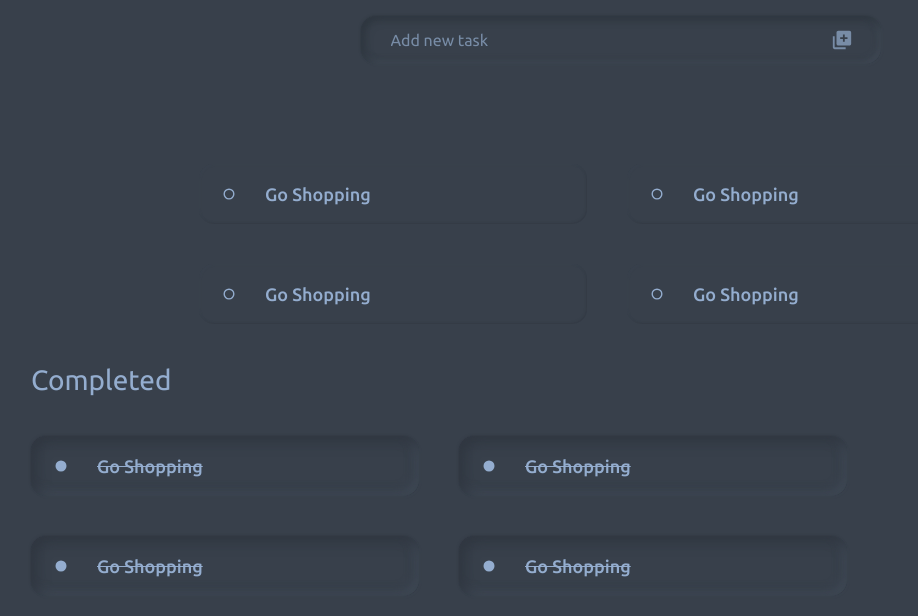
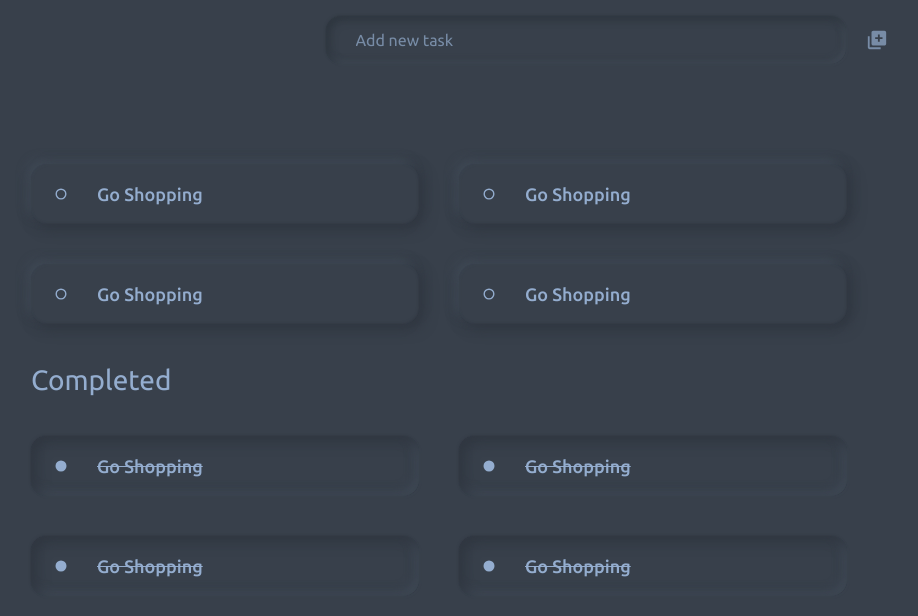
Before and after one commit to wselimzade/TodoApp, a React (Create React App) app: page / in a window 1280 px wide. Shown: the top 616 px of the page, without its empty margins (33-951 px from the left). Built offline with nearby package versions, Linux system fonts and the light colour scheme.

Commit message:
elimination of design errors

```diff
--- a/src/components/tasks.jsx
+++ b/src/components/tasks.jsx
@@ -5,16 +5,20 @@ export default function Tasks() {
     return (
         <div className="tasks">
             <div className='task'>
-                <GoDot className='dot' /> Go Shopping
+                <GoDot className='dot' />
+                <span className='task-text'> Go Shopping </span>
             </div>
             <div className='task'>
-                <GoDot className='dot' /> Go Shopping
+                <GoDot className='dot' />
+                <span className='task-text'> Go Shopping </span>
             </div>
             <div className='task'>
-                <GoDot className='dot' /> Go Shopping
+                <GoDot className='dot' />
+                <span className='task-text'> Go Shopping </span>
             </div>
             <div className='task'>
-                <GoDot className='dot' /> Go Shopping
+                <GoDot className='dot' />
+                <span className='task-text'> Go Shopping </span>
             </div>
         </div>
     )
--- a/src/style/App.css
+++ b/src/style/App.css
@@ -1,7 +1,7 @@
 .App {
   width: 90%;
-  margin: 0 auto;
-  margin-top: 1.6rem;
+  margin: 1.6rem auto;
+  /* margin-top: 1.6rem; */
   /* text-align: center; */
   /* border: 1px solid #000; */
 }
--- a/src/style/addBar.css
+++ b/src/style/addBar.css
@@ -14,7 +14,6 @@
     background: #38404B;
     box-shadow: 3px 3px 8px 0px rgba(46, 53, 62, 0.90) inset, -3px -3px 6px 0px rgba(66, 75, 88, 0.90) inset, 3px -3px 6px 0px rgba(46, 53, 62, 0.20) inset, -3px 3px 6px 0px rgba(46, 53, 62, 0.20) inset, -1px -1px 2px 0px rgba(46, 53, 62, 0.50),
         1px 1px 2px 0px rgba(66, 75, 88, 0.30);
-
     color: rgba(148, 173, 207, 0.70);
     font-family: Ubuntu;
     font-size: 1.6rem;
@@ -34,6 +33,5 @@
 .add-icon {
     font-size: 2.2rem;
     color: #94ADCFB2;
-    margin-left: -7rem;
     cursor: pointer;
 }
--- a/src/style/completed.css
+++ b/src/style/completed.css
@@ -26,10 +26,11 @@
     width: 35rem;
     padding: 1.9rem;
     flex-shrink: 0;
-    border-radius: 16px;
+    border-radius: 1.6rem;
     background: #38404B;
     box-shadow: 5px 5px 13px 0px rgba(48, 54, 64, 0.90) inset, -5px -5px 10px 0px rgba(64, 74, 86, 0.90) inset, 5px -5px 10px 0px rgba(48, 54, 64, 0.20) inset, -5px 5px 10px 0px rgba(48, 54, 64, 0.20) inset, -1px -1px 2px 0px rgba(48, 54, 64, 0.50), 1px 1px 2px 0px rgba(64, 74, 86, 0.30);
     color: #94ADCF;
+    cursor: pointer;
 }
 
 .completed-task-text {
--- a/src/style/tasks.css
+++ b/src/style/tasks.css
@@ -1,22 +1,22 @@
 .tasks {
     margin-top: 10rem;
     display: flex;
-    justify-content: center;
+    /* justify-content: center; */
     gap: 4rem;
     flex-wrap: wrap;
+    cursor: pointer;
 }
 
 .task {
     display: flex;
+    align-items: center;
     /* justify-content: center; */
-    border-radius: 1.5rem;
-    align-items: center;
     width: 35rem;
     padding: 1.9rem;
     flex-shrink: 0;
-    fill: #38404B;
-    box-shadow: -1px -1px 2px 0px rgba(48, 54, 64, 0.50) inset, 1px 1px 2px 0px rgba(64, 74, 86, 0.30) inset;
-    /* filter: drop-shadow(5px 5px 13px rgba(48, 54, 64, 0.90)) drop-shadow(-5px -5px 10px rgba(64, 74, 86, 0.90)) drop-shadow(5px -5px 10px rgba(48, 54, 64, 0.20)) drop-shadow(-5px 5px 10px rgba(48, 54, 64, 0.20)); */
+    border-radius: 1.6rem;
+    background: #38404B;
+    box-shadow: 5px 5px 13px 0px rgba(48, 54, 64, 0.90), -5px -5px 10px 0px rgba(64, 74, 86, 0.90), 5px -5px 10px 0px rgba(48, 54, 64, 0.20), -5px 5px 10px 0px rgba(48, 54, 64, 0.20), -1px -1px 2px 0px rgba(48, 54, 64, 0.50) inset, 1px 1px 2px 0px rgba(64, 74, 86, 0.30) inset;
     color: #94ADCF;
     font-family: Ubuntu;
     font-size: 1.8rem;
```
